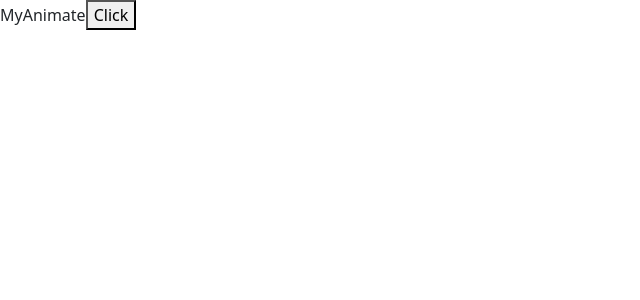
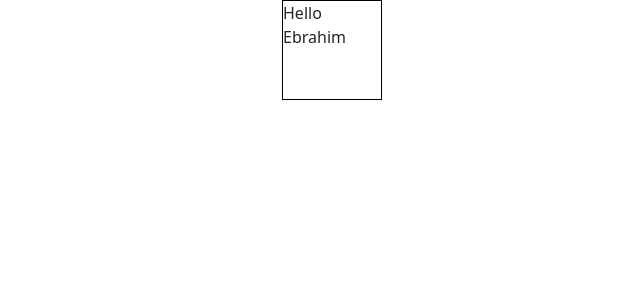
Before and after one commit to ebrahimsalehi1/medef, a React (Create React App) app: page /react-spring in a window 1280 px wide. Shown: the top 300 px of the page, without its empty margins (0-640 px from the left). Built offline with nearby package versions, Linux system fonts and the light colour scheme.

Commit message:
react-spring, add material-ui/icons just for test

```diff
--- a/package.json
+++ b/package.json
@@ -3,6 +3,8 @@
   "version": "0.1.0",
   "private": true,
   "dependencies": {
+    "@material-ui/core": "^4.11.4",
+    "@material-ui/icons": "^4.11.2",
     "@prisma/client": "^2.27.0",
     "@testing-library/jest-dom": "^5.14.1",
     "@testing-library/react": "^11.2.7",
--- a/src/Components/Animation/MyAnimate.js
+++ b/src/Components/Animation/MyAnimate.js
@@ -6,7 +6,7 @@ export default function MyAnimate(props){
     const [isVisible,setIsVisible] = React.useState(false);
     const transition = useTransition(isVisible,
         {
-            from:{x:-100,y:800,opacity:0},
+            from:{x:800,y:0,opacity:0},
             enter:{x:0,y:0,opacity:1},
             leave:{x:100,y:800,opacity:0},
         }
@@ -20,5 +20,6 @@ export default function MyAnimate(props){
 
             {transition((style,item)=>item ? <animated.div style={style} className="item" /> : '')}
 
+
         </div>)
 }
--- /dev/null
+++ b/src/Components/Animation/Test2.js
@@ -0,0 +1,33 @@
+import React, { useState } from 'react';
+import { useSpring, animated } from 'react-spring';
+
+
+const Test2 = (props) => {
+
+
+    const { x } = useSpring({
+        from: { x: 0 },
+        to: { x: 1 },
+        config: {mass: 100, tension: 500, friction: 10}
+      },
+      );
+
+    return (
+        <animated.div
+          style={{
+            transform: x
+              .interpolate({
+                range: [0, 0.25, 0.35, 0.45, 0.55, 0.65, 0.75, 1],
+                output: [180, 220, 180, 220, 180, 220, 180, 200]
+              })
+              .interpolate(x => `translate3d(${x}px, 0px, 0px)`)
+          }}
+        >
+          Shake
+          {props.children}
+        </animated.div>
+    );
+
+};
+
+export default Test2;
--- /dev/null
+++ b/src/Components/Animation/Test3.js
@@ -0,0 +1,23 @@
+import React from 'react';
+import {useSpring,animated} from 'react-spring';
+
+export default function Test3(props){
+
+    const spr=useSpring({
+        //transform:`translate(0px,200px)`,
+        from:{x:0},
+        to:{x:200},
+        config:{mass: 5, tension: 200, friction: 10}
+    })
+    return (
+        <div class="container">
+             <animated.div style={{...spr,
+                    width:100,
+                    height:100,
+                    backgroundColor:'#fff',
+                    border:'1px solid black'}}>
+                 Hello Ebrahim
+             </animated.div>
+        </div>
+    );
+}
--- a/src/Routes/Router.js
+++ b/src/Routes/Router.js
@@ -3,7 +3,11 @@ import {BrowserRouter , Switch,Route} from 'react-router-dom';
 
 import Login from '../Components/Authentication/Login';
 import MyAnimate from '../Components/Animation/MyAnimate';
+import Test2 from '../Components/Animation/Test2';
+import Test3 from '../Components/Animation/Test3';
 import App from '../App';
+import Add from '@material-ui/icons/Add';
+import TextField from '@material-ui/core/TextField';
 
 export default function Router(){
     return (
@@ -14,7 +18,19 @@ export default function Router(){
                 </Route>
 
                 <Route path="/react-spring">
-                    <MyAnimate/>
+                    {/* <MyAnimate/> */}
+
+                    {/* <div style={{position:'relative'}}>
+                    <div style={{position:'absolute',backgroundColor:'blue',left:200,top:200}}>
+                    <Test2 >
+                        <TextField label="label1" />
+                        <Add style={{backgroundColor:'red',cursor:'pointer'}} onClick={()=>{alert('123')}}/>
+                    </Test2>
+                    </div>
+                    </div> */}
+
+                    <Test3/>
+
                 </Route>
 
                 <Route path="/">
```
